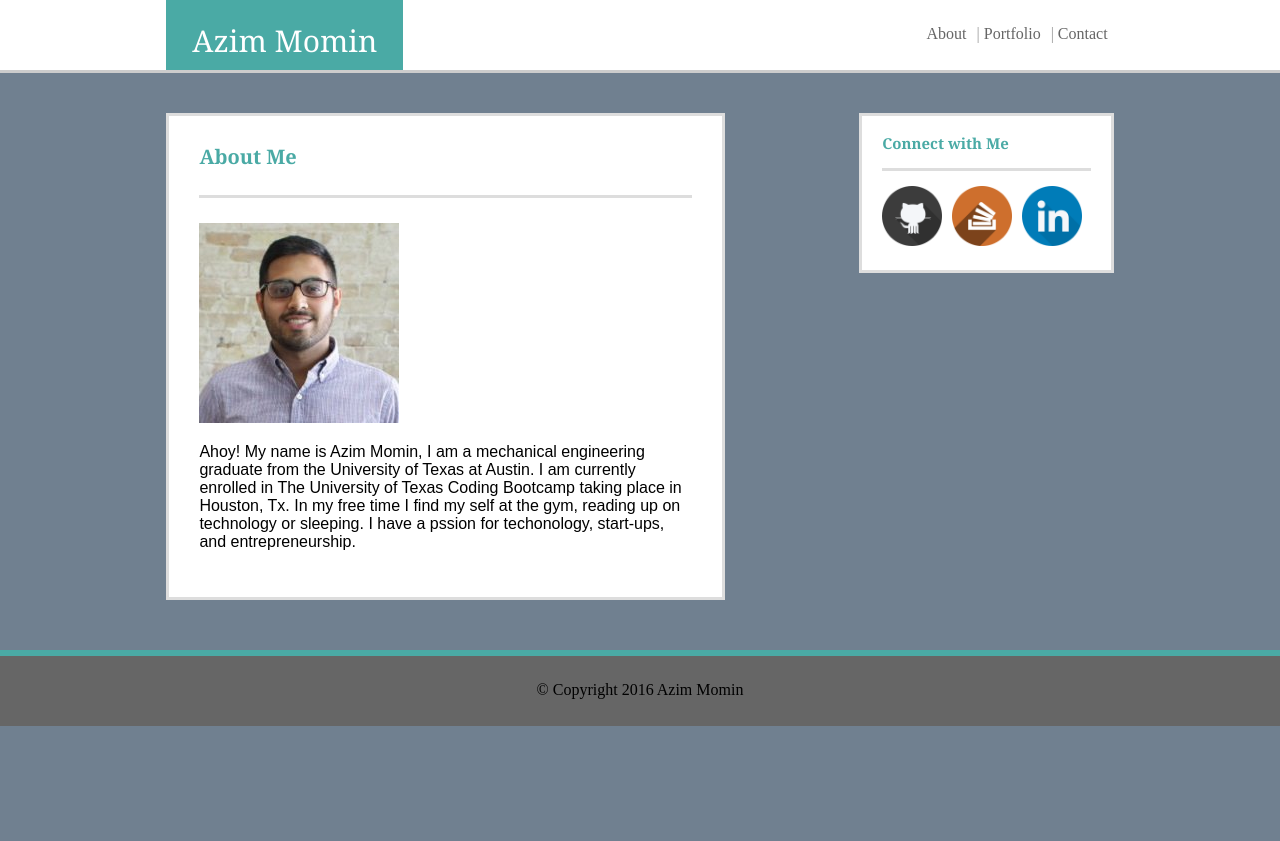
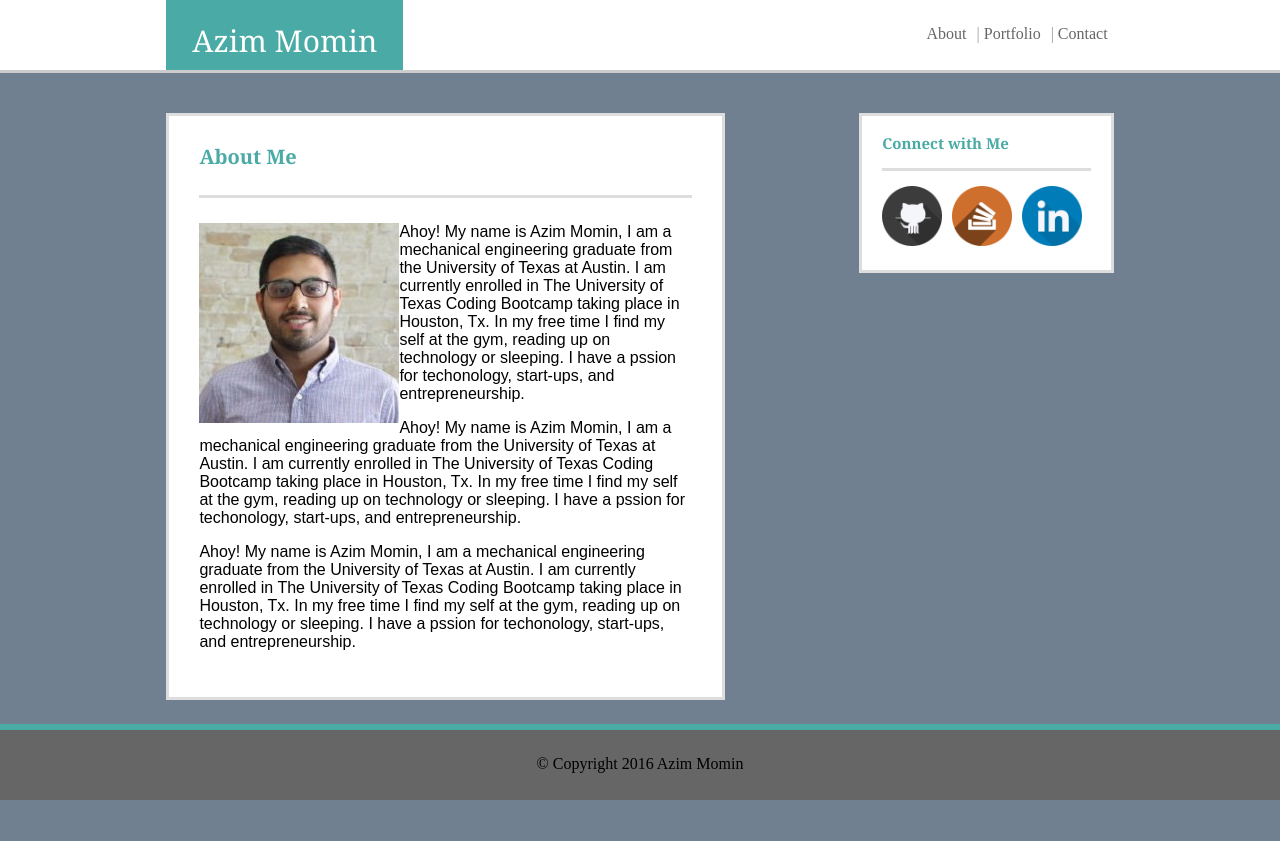
Before and after one commit to azimmomin123/Basic-Portfolio, a PHP site: page / in a window 1280 px wide. Before the commit the page ends 726 px from the top, so only its background shows below. Run offline with PHP 8.4, Linux system fonts and the light colour scheme.

```diff
--- a/assets/css/style.css
+++ b/assets/css/style.css
@@ -1,6 +1,7 @@
 body{
 	margin: 0px;
 	background-color: #708090;
+	position: relative;
 
 }
 
@@ -42,6 +43,7 @@ footer{
 	border-top: 6px solid #4aaaa5;
 	width: 100%;
 	bottom: 0;
+	position: fixed;
 	height: 45px;
 	padding-top: 25px;
 	margin-top: 20px;
@@ -139,6 +141,10 @@ form, p{
 	margin-top: 5px;
 }
 
+.textbox1{
+	margin-top: 60%;
+}
+
 .portfolioImg{
 	width: 200px;
 	height: 200px;
--- a/index.html
+++ b/index.html
@@ -21,8 +21,12 @@
 		<!-- Main Section -->
 		<div class="floatLeft" id="main">
 			<h1>About Me</h1>
-			<img alt="Azim Momin" src="assets/images/azim.jpg">
+			<img alt="Azim Momin" src="assets/images/azim.jpg" class="floatLeft">
 			<p>Ahoy! My name is Azim Momin, I am a mechanical engineering graduate from the University of Texas at Austin. I am currently enrolled in The University of Texas Coding Bootcamp taking place in Houston, Tx. In my free time I find my self at the gym, reading up on technology or sleeping. I have a pssion for techonology, start-ups, and entrepreneurship.</p>
+			<p>Ahoy! My name is Azim Momin, I am a mechanical engineering graduate from the University of Texas at Austin. I am currently enrolled in The University of Texas Coding Bootcamp taking place in Houston, Tx. In my free time I find my self at the gym, reading up on technology or sleeping. I have a pssion for techonology, start-ups, and entrepreneurship.</p>
+			<p>Ahoy! My name is Azim Momin, I am a mechanical engineering graduate from the University of Texas at Austin. I am currently enrolled in The University of Texas Coding Bootcamp taking place in Houston, Tx. In my free time I find my self at the gym, reading up on technology or sleeping. I have a pssion for techonology, start-ups, and entrepreneurship.</p>
+
+
 		</div>
 		<!-- Side Bar -->
 		<aside class="floatRight" id="sidebar">
@@ -36,6 +40,7 @@
 
 		</aside>
 	</section>
+	<div class="textbox1"></div>
 	<!-- Footer -->
 	<footer>© Copyright 2016 Azim Momin</footer>
 </body>
```
